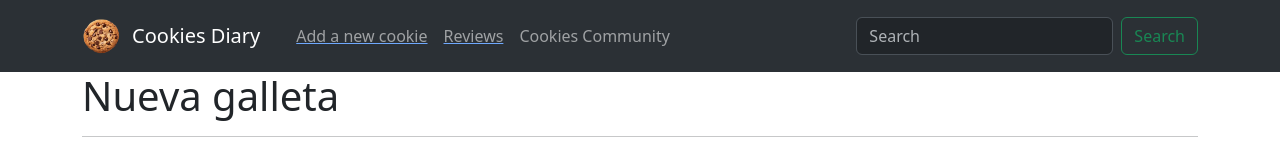
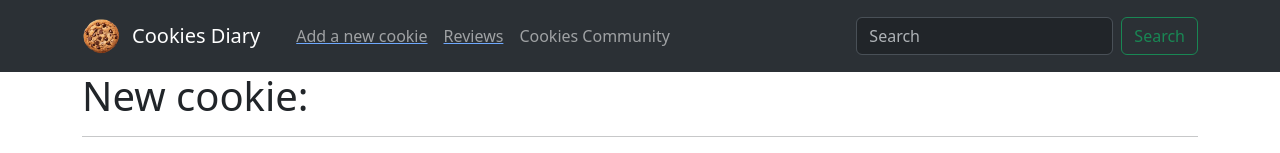
Before and after one commit to CristinaColomoiets/project_2-cookies-app-client, a React (Vite) app: page /cookie/add-cookie in a window 1280 px wide. Shown: the top 153 px of the page. Built offline with nearby package versions, Linux system fonts and the light colour scheme.

Commit message:
Spinner aplicated

```diff
--- a/src/components/CookiesList/CookiesList.jsx
+++ b/src/components/CookiesList/CookiesList.jsx
@@ -1,4 +1,4 @@
-import { Col, Row } from "react-bootstrap"
+import { Col, Row, Spinner} from "react-bootstrap"
 import CookieCard from "../CookieCard/CookieCard"
 
 const API_URL = import.meta.env.VITE_API_URL
@@ -11,10 +11,9 @@ const CookiesList = ({isLoading, cookies}) => {
         <div className="CookiesList" >
             {
                 isLoading ?
-                    <h1>Cargando...</h1>
+                <Spinner animation="border" />
+
                 :
-                    <>
-
                 <Row className="mt-5">
                     {
                         cookies.map((eachCookie) => {
@@ -26,7 +25,7 @@ const CookiesList = ({isLoading, cookies}) => {
                         })
                     }
                 </Row>
-                    </>
+
             }
         </div >
 
--- a/src/components/ReviewsListById/ReviewsListById.jsx
+++ b/src/components/ReviewsListById/ReviewsListById.jsx
@@ -1,4 +1,4 @@
-import { Row } from "react-bootstrap"
+import { Row, Spinner } from "react-bootstrap"
 import ReviewCard from "../ReviewCard/ReviewCard"
 
 const ReviewsListById = ({ reviews, isLoading }) => {
@@ -13,7 +13,7 @@ const ReviewsListById = ({ reviews, isLoading }) => {
                 {
                     isLoading
                         ?
-                        <h1>CARGANDO...</h1>
+                        <Spinner animation="border" />
                         :
                         reviews.map(elm => <ReviewCard key={elm.id} {...elm} />)
                 }
--- a/src/pages/CookiesDetailsPage/CookiesDetails.jsx
+++ b/src/pages/CookiesDetailsPage/CookiesDetails.jsx
@@ -1,6 +1,6 @@
 import axios from "axios"
 import { useState, useEffect } from "react"
-import { Col, Row, ListGroup, Button, Container } from "react-bootstrap"
+import { Col, Row, ListGroup, Button, Container, Spinner } from "react-bootstrap"
 import { useNavigate, useParams } from "react-router-dom"
 import { Link } from "react-router-dom"
 import ReviewsListById from "../../components/ReviewsListById/ReviewsListById"
@@ -73,7 +73,7 @@ const CookiesDetailsPage = () => {
                 {
                     isLoading
                         ?
-                        <h1>CARGANDO...</h1>
+                        <Spinner animation="border" />
                         :
                         <Row>
 
--- a/src/pages/CookiesFormPage/CookiesFormPage.jsx
+++ b/src/pages/CookiesFormPage/CookiesFormPage.jsx
@@ -7,7 +7,7 @@ const CookiesFormPage = () =>{
         <div className="CookiesFormPage">
 
             <Container>
-                <h1>Nueva galleta</h1>
+                <h1>New cookie: </h1>
                 <hr />
                 <Row>
                     <Col md={{ span: 6 }} >
```
Lines whose indentation alone changed are shown as unchanged.
